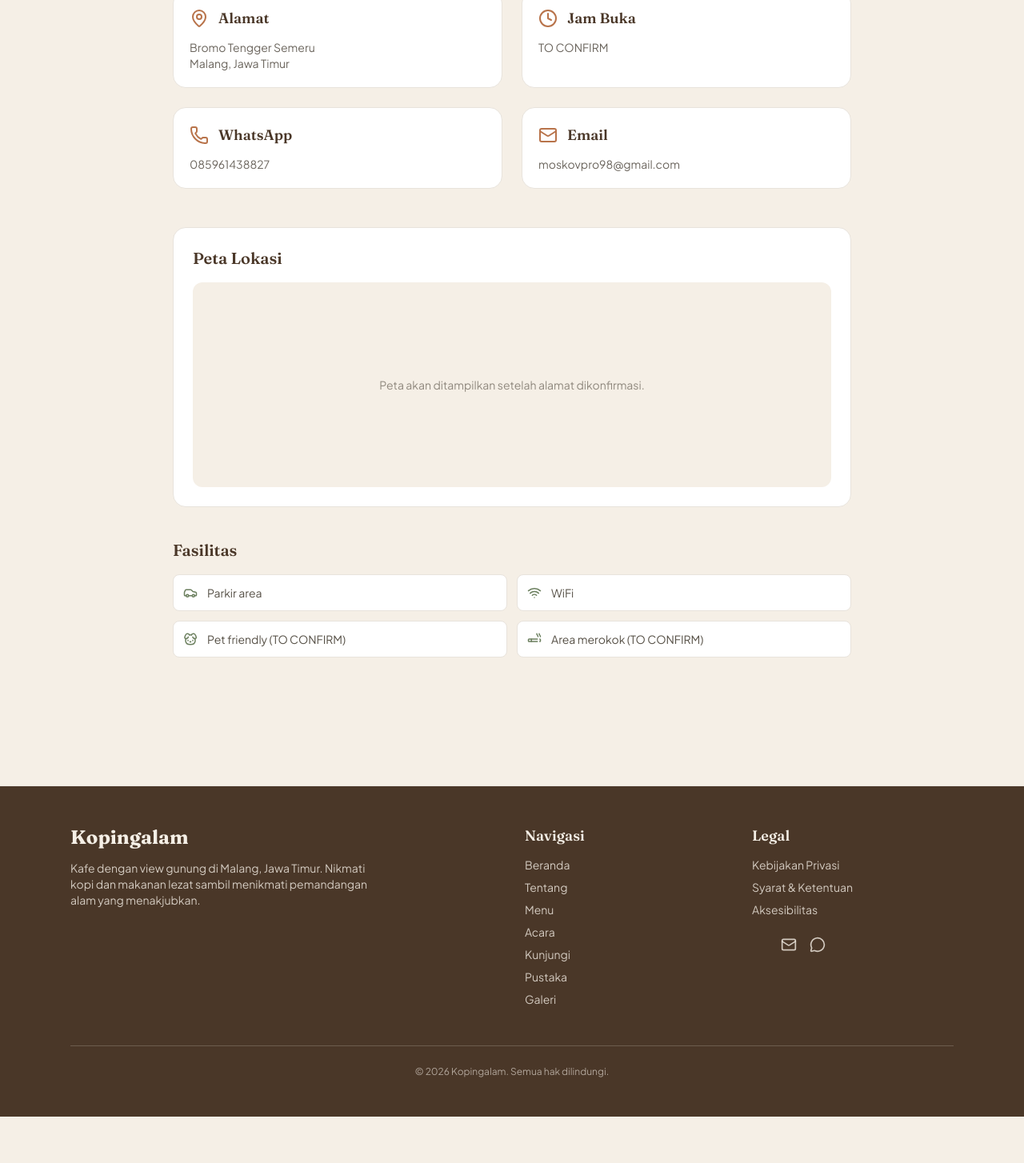
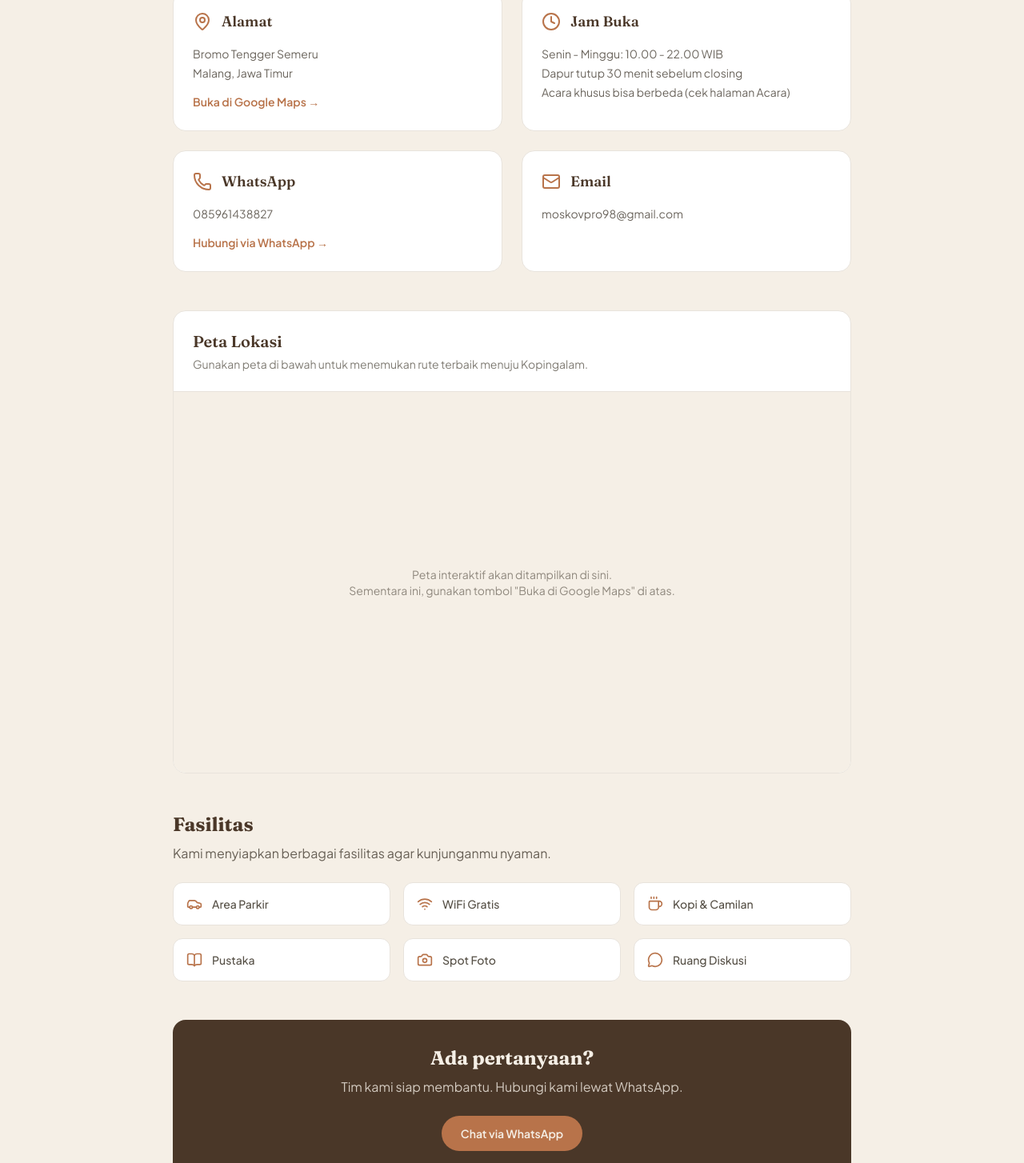
Before and after one commit to evonyaltsvr2095/kopingalam, a Next.js app: page /visit in a window 1280 px wide. Shown: the part 305-1759 px from the top of the page at 80% size. Before the commit the page ends 1701 px from the top, so only its background shows below. Built offline with nearby package versions, Linux system fonts and the light colour scheme; no server answers; some icons are missing.

Commit message:
feat: poles home, about, visit + halaman accessibility

```diff
--- a/src/app/about/page.tsx
+++ b/src/app/about/page.tsx
@@ -1,70 +1,116 @@
 import type { ReactNode } from "react";
 import Link from "next/link";
-import { Coffee, BookOpen, Mountain, Users } from "lucide-react";
+import Image from "next/image";
+import { Coffee, BookOpen, Mountain, Users, Heart } from "lucide-react";
 import { siteConfig } from "@/config/site";
+import { getGalleryPhotos } from "@/modules/gallery/data/queries";
+
+export const instant = false;
 
 export const metadata = {
   title: "Tentang",
-  description: "Cerita dan filosofi Kopingalam.",
+  description: "Cerita, filosofi, dan nilai-nilai Kopingalam.",
 };
 
-export default function AboutPage() {
+export default async function AboutPage() {
+  // Ambil foto dari galeri untuk ditampilkan di halaman About (jika ada)
+  const photos = await getGalleryPhotos();
+  // Ambil 2 foto yang kategorinya suasana atau panorama (kalau ada), kalau tidak ambil apa saja
+  const highlightPhotos = photos.filter(p => p.category === "suasana" || p.category === "panorama").slice(0, 2);
+  const fallbackPhotos = photos.slice(0, 2);
+  const displayPhotos = highlightPhotos.length > 0 ? highlightPhotos : fallbackPhotos;
+
   return (
     <main className="mx-auto max-w-4xl px-6 py-16">
+      {/* HERO */}
       <header className="text-center">
         <p className="text-sm font-medium uppercase tracking-widest text-moss">
-          Tentang
+          Tentang Kami
         </p>
         <h1 className="mt-2 font-heading text-4xl font-bold text-brown md:text-5xl">
           Tempat untuk Pulang
         </h1>
         <p className="mx-auto mt-4 max-w-2xl text-soft-black/70">
-          {siteConfig.description}
+          Lebih dari sekadar kafe, Kopingalam adalah ruang untuk berhenti sejenak,
+          membaca, dan menikmati alam.
         </p>
       </header>
 
-      <section className="mt-12 space-y-4 text-soft-black/80">
+      {/* FOTO SOROTAN (Jika ada) */}
+      {displayPhotos.length > 0 && (
+        <div className="mt-12 grid gap-4 sm:grid-cols-2">
+          {displayPhotos.map((photo, idx) => (
+            <div key={photo.id} className="relative aspect-[4/3] overflow-hidden rounded-2xl border border-light-grey">
+              <Image
+                src={`/gallery/${photo.filePath}`}
+                alt={photo.title}
+                fill
+                className="object-cover"
+                sizes="(max-width: 768px) 100vw, 50vw"
+              />
+            </div>
+          ))}
+        </div>
+      )}
+
+      {/* CERITA */}
+      <section className="mt-16 space-y-6 text-soft-black/80 text-lg leading-relaxed">
+        <h2 className="font-heading text-3xl font-bold text-brown mb-6">Cerita Kami</h2>
         <p>
-          Kopingalam lahir dari kecintaan pada alam Malang dan gagasan yang
-          tumbuh dari percakapan. Kami percaya kopi bukan hanya minuman, tapi
-          alasan untuk duduk bersama, berbagi cerita, dan belajar.
+          Kopingalam lahir dari kecintaan pada alam Malang dan gagasan yang tumbuh
+          dari percakapan. Kami percaya kopi bukan hanya minuman, tapi alasan untuk
+          duduk bersama, berbagi cerita, dan belajar.
         </p>
         <p>
-          Nama “Kopingalam” menggabungkan kopi, pinggir alam, dan kehangatan.
-          Di sini kamu bisa menikmati racikan kopi lokal, membaca buku dari
-          pustaka kecil kami, atau sekadar menikmati pemandangan pegunungan.
+          Nama "Kopingalam" menggabungkan kopi, pinggir alam, dan kehangatan.
+          Di sini kamu bisa menikmati racikan kopi lokal, membaca buku dari pustaka
+          kecil kami, atau sekadar menikmati pemandangan pegunungan yang jarang
+          dilihat orang.
+        </p>
+        <p>
+          Kami merancang tempat ini agar terasa seperti rumah kedua. Tempat di mana
+          kamu bisa datang sendiri, bersama teman, atau keluarga, dan pulang dengan
+          hati yang lebih tenang.
         </p>
       </section>
 
-      <section className="mt-12 grid gap-6 sm:grid-cols-2">
+      {/* NILAI-NILAI */}
+      <section className="mt-16">
+        <h2 className="font-heading text-3xl font-bold text-brown mb-8 text-center">
+          Nilai-Nilai Kami
+        </h2>
+        <div className="grid gap-6 sm:grid-cols-2">
           <ValueCard
             icon={<Coffee />}
             title="Kopi Lokal"
-          description="Biji kopi dari petani dataran tinggi Malang, diseduh dengan tangan."
+            description="Biji kopi dari petani dataran tinggi Malang, diseduh dengan tangan dan hati."
           />
           <ValueCard
             icon={<BookOpen />}
             title="Pustaka"
-          description="Koleksi buku untuk dibaca di tempat, gratis untuk pengunjung."
+            description="Koleksi buku untuk dibaca di tempat, gratis untuk semua pengunjung."
           />
           <ValueCard
             icon={<Mountain />}
             title="Panorama"
-          description="Pemandangan gunung dan udara sejuk yang jarang ditemukan."
+            description="Pemandangan gunung dan udara sejuk yang jarang ditemukan di kota."
           />
           <ValueCard
             icon={<Users />}
             title="Komunitas"
-          description="Ruang untuk diskusi, workshop, dan acara komunitas."
+            description="Ruang untuk diskusi, workshop, dan acara komunitas yang terbuka untuk siapa saja."
           />
+        </div>
       </section>
 
-      <section className="mt-12 rounded-2xl border border-light-grey bg-cream p-8 text-center">
+      {/* CTA */}
+      <section className="mt-16 rounded-2xl border border-light-grey bg-cream p-8 text-center">
+        <Heart className="mx-auto text-terracotta mb-4" size={32} />
         <h2 className="font-heading text-2xl font-bold text-brown">
           Ingin berkunjung?
         </h2>
         <p className="mt-2 text-soft-black/70">
-          Lihat informasi lokasi dan jam buka.
+          Lihat informasi lokasi dan jam buka kami.
         </p>
         <Link
           href="/visit"
@@ -87,12 +133,12 @@ function ValueCard({
   description: string;
 }) {
   return (
-    <div className="rounded-2xl border border-light-grey bg-white p-5">
+    <div className="rounded-2xl border border-light-grey bg-white p-6">
       <div className="text-terracotta">{icon}</div>
-      <h3 className="mt-3 font-heading text-lg font-semibold text-brown">
+      <h3 className="mt-4 font-heading text-lg font-semibold text-brown">
         {title}
       </h3>
-      <p className="mt-1 text-sm text-soft-black/70">{description}</p>
+      <p className="mt-2 text-sm text-soft-black/70">{description}</p>
     </div>
   );
 }
--- a/src/app/visit/page.tsx
+++ b/src/app/visit/page.tsx
@@ -1,5 +1,6 @@
 import type { ReactNode } from "react";
-import { MapPin, Clock, Phone, Mail, Car, Wifi, Dog, Cigarette } from "lucide-react";
+import Link from "next/link";
+import { MapPin, Clock, Phone, Mail, Car, Wifi, Coffee, BookOpen, Camera, MessageCircle } from "lucide-react";
 import { siteConfig } from "@/config/site";
 
 export const metadata = {
@@ -18,11 +19,11 @@ export default function VisitPage() {
           Rencanakan Kunjunganmu
         </h1>
         <p className="mx-auto mt-4 max-w-2xl text-soft-black/70">
-          Kami menunggu kehadiranmu. Berikut informasi lokasi, jam buka, dan
-          fasilitas.
+          Kami menunggu kehadiranmu. Berikut informasi lokasi, jam buka, dan fasilitas.
         </p>
       </header>
 
+      {/* KARTU INFORMASI UTAMA */}
       <div className="mt-12 grid gap-6 md:grid-cols-2">
         <InfoCard
           icon={<MapPin />}
@@ -31,41 +32,100 @@ export default function VisitPage() {
             siteConfig.address.street,
             `${siteConfig.address.city}, ${siteConfig.address.region}`,
           ]}
+          action={{
+            label: "Buka di Google Maps",
+            href: `https://maps.google.com/?q=${encodeURIComponent(siteConfig.address.street + ", " + siteConfig.address.city)}`,
+          }}
         />
-        <InfoCard icon={<Clock />} title="Jam Buka" lines={["TO CONFIRM"]} />
-        <InfoCard icon={<Phone />} title="WhatsApp" lines={[siteConfig.contact.whatsapp]} />
-        <InfoCard icon={<Mail />} title="Email" lines={[siteConfig.contact.email]} />
+        <InfoCard
+          icon={<Clock />}
+          title="Jam Buka"
+          lines={[
+            "Senin - Minggu: 10.00 - 22.00 WIB",
+            "Dapur tutup 30 menit sebelum closing",
+            "Acara khusus bisa berbeda (cek halaman Acara)",
+          ]}
+        />
+        <InfoCard
+          icon={<Phone />}
+          title="WhatsApp"
+          lines={[siteConfig.contact.whatsapp]}
+          action={{
+            label: "Hubungi via WhatsApp",
+            href: `https://wa.me/${siteConfig.contact.whatsapp}`,
+          }}
+        />
+        <InfoCard
+          icon={<Mail />}
+          title="Email"
+          lines={[siteConfig.contact.email]}
+        />
       </div>
 
-      <section className="mt-12 rounded-2xl border border-light-grey bg-white p-6">
-        <h2 className="font-heading text-xl font-semibold text-brown">
-          Peta Lokasi
-        </h2>
-        <div className="mt-4 flex h-64 items-center justify-center rounded-xl bg-cream text-sm text-soft-black/50">
-          Peta akan ditampilkan setelah alamat dikonfirmasi.
+      {/* PETA (Embed Google Maps Placeholder) */}
+      <section className="mt-12 overflow-hidden rounded-2xl border border-light-grey bg-white">
+        <div className="border-b border-light-grey p-6">
+          <h2 className="font-heading text-xl font-semibold text-brown">
+            Peta Lokasi
+          </h2>
+          <p className="mt-1 text-sm text-soft-black/60">
+            Gunakan peta di bawah untuk menemukan rute terbaik menuju Kopingalam.
+          </p>
+        </div>
+        <div className="aspect-video w-full bg-cream flex items-center justify-center text-sm text-soft-black/50">
+          {/* Nanti bisa diganti dengan iframe Google Maps jika alamat sudah fix */}
+          <p className="text-center px-6">
+            Peta interaktif akan ditampilkan di sini.
+            <br />
+            Sementara ini, gunakan tombol "Buka di Google Maps" di atas.
+          </p>
         </div>
       </section>
 
-      <section className="mt-10">
-        <h2 className="font-heading text-xl font-semibold text-brown">
+      {/* FASILITAS */}
+      <section className="mt-12">
+        <h2 className="font-heading text-2xl font-bold text-brown">
           Fasilitas
         </h2>
-        <ul className="mt-4 grid gap-3 sm:grid-cols-2">
+        <p className="mt-2 text-soft-black/70">
+          Kami menyiapkan berbagai fasilitas agar kunjunganmu nyaman.
+        </p>
+        <ul className="mt-6 grid gap-4 sm:grid-cols-2 md:grid-cols-3">
           {[
-            { icon: <Car size={18} />, label: "Parkir area" },
-            { icon: <Wifi size={18} />, label: "WiFi" },
-            { icon: <Dog size={18} />, label: "Pet friendly (TO CONFIRM)" },
-            { icon: <Cigarette size={18} />, label: "Area merokok (TO CONFIRM)" },
+            { icon: <Car size={20} />, label: "Area Parkir" },
+            { icon: <Wifi size={20} />, label: "WiFi Gratis" },
+            { icon: <Coffee size={20} />, label: "Kopi & Camilan" },
+            { icon: <BookOpen size={20} />, label: "Pustaka" },
+            { icon: <Camera size={20} />, label: "Spot Foto" },
+            { icon: <MessageCircle size={20} />, label: "Ruang Diskusi" },
           ].map((item) => (
             <li
               key={item.label}
-              className="flex items-center gap-3 rounded-lg border border-light-grey bg-white p-3 text-sm text-soft-black/80"
+              className="flex items-center gap-3 rounded-xl border border-light-grey bg-white p-4 text-sm font-medium text-soft-black/80"
             >
-              <span className="text-moss">{item.icon}</span>
+              <span className="text-terracotta">{item.icon}</span>
               {item.label}
             </li>
           ))}
         </ul>
+      </section>
+
+      {/* CTA WHATSAPP */}
+      <section className="mt-12 rounded-2xl bg-brown p-8 text-center text-cream">
+        <h2 className="font-heading text-2xl font-bold">
+          Ada pertanyaan?
+        </h2>
+        <p className="mt-2 text-cream/80">
+          Tim kami siap membantu. Hubungi kami lewat WhatsApp.
+        </p>
+        <Link
+          href={`https://wa.me/${siteConfig.contact.whatsapp}`}
+          target="_blank"
+          rel="noopener noreferrer"
+          className="mt-6 inline-block rounded-full bg-terracotta px-6 py-3 text-sm font-semibold text-cream hover:opacity-90"
+        >
+          Chat via WhatsApp
+        </Link>
       </section>
     </main>
   );
@@ -75,24 +135,36 @@ function InfoCard({
   icon,
   title,
   lines,
+  action,
 }: {
   icon: ReactNode;
   title: string;
   lines: string[];
+  action?: { label: string; href: string };
 }) {
   return (
-    <div className="rounded-2xl border border-light-grey bg-white p-5">
+    <div className="rounded-2xl border border-light-grey bg-white p-6">
       <div className="flex items-center gap-3 text-terracotta">
         {icon}
         <h2 className="font-heading text-lg font-semibold text-brown">
           {title}
         </h2>
       </div>
-      <div className="mt-3 text-sm text-soft-black/70">
+      <div className="mt-4 space-y-1 text-sm text-soft-black/70">
         {lines.map((line) => (
           <p key={line}>{line}</p>
         ))}
       </div>
+      {action && (
+        <Link
+          href={action.href}
+          target="_blank"
+          rel="noopener noreferrer"
+          className="mt-4 inline-block text-sm font-semibold text-terracotta hover:underline"
+        >
+          {action.label} &rarr;
+        </Link>
+      )}
     </div>
   );
 }
```
Also changed, not shown: src/app/accessibility/page.tsx (added, +34 -0 lines), src/app/page.tsx (+114 -7 lines). Lines whose indentation alone changed are shown as unchanged.
